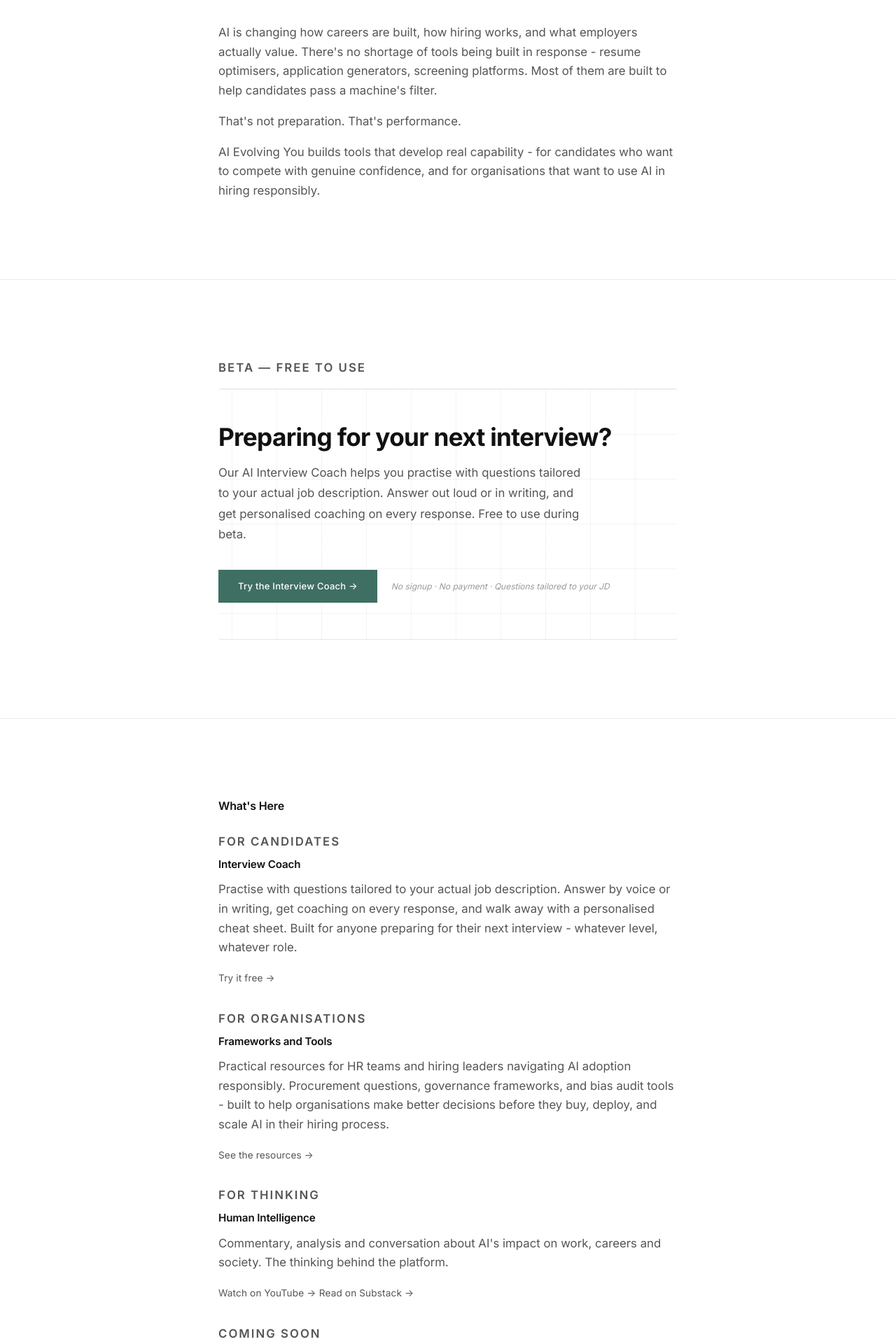
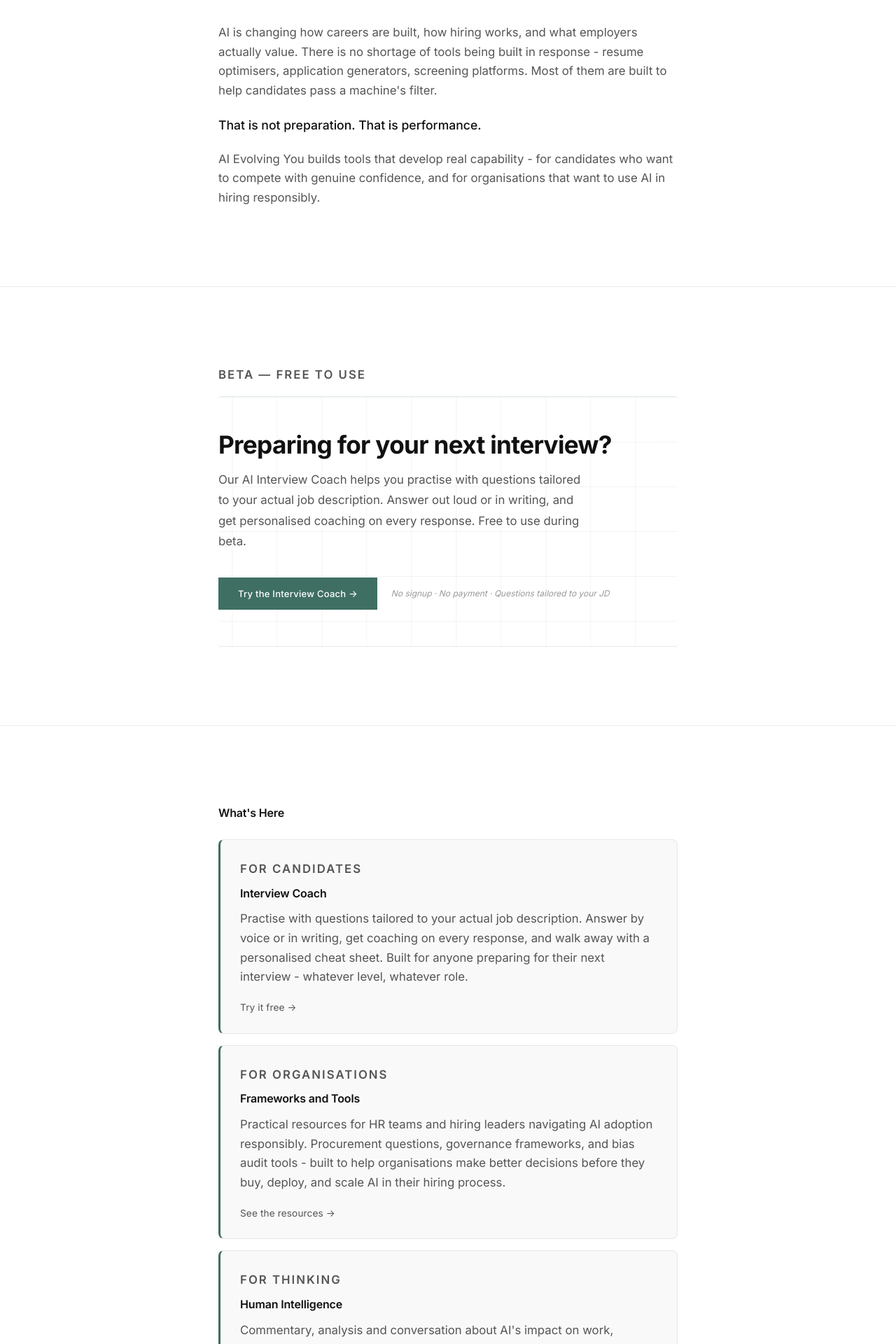
Before and after one commit to MYAISAM/aievolvingyou, a React (Vite) app: page / in a window 1280 px wide. Shown: the part 880-2800 px from the top of the page at 70% size. Built offline with nearby package versions, Linux system fonts and the light colour scheme.

Commit message:
Homepage cards, fix em dashes, tighten bridge copy

```diff
--- a/src/App.jsx
+++ b/src/App.jsx
@@ -30,23 +30,39 @@ import ArticleProcurementMistakes from "./articles/ArticleProcurementMistakes";
 // Thank you
 import ThankYou from "./components/ThankYou";
 
+const cardStyle = {
+  background: '#f9f9f9',
+  border: '1px solid rgba(0,0,0,0.07)',
+  borderLeft: '3px solid #3F6F63',
+  borderRadius: 8,
+  padding: '28px 28px 24px',
+}
+
+const cardStyleMuted = {
+  background: '#f9f9f9',
+  border: '1px solid rgba(0,0,0,0.07)',
+  borderLeft: '3px solid #e0e0e0',
+  borderRadius: 8,
+  padding: '28px 28px 24px',
+}
+
 function HomePage({ onOpenWaitlist }) {
   return (
     <>
       <Hero />
 
-      {/* Bridge — the why */}
+      {/* Bridge */}
       <FadeInSection>
         <div className="section-inner">
           <p>
             AI is changing how careers are built, how hiring works, and what employers actually value.
-            There's no shortage of tools being built in response - resume optimisers, application generators,
+            There is no shortage of tools being built in response - resume optimisers, application generators,
             screening platforms. Most of them are built to help candidates pass a machine's filter.
           </p>
-          <p style={{ marginTop: '1rem' }}>
-            That's not preparation. That's performance.
+          <p style={{ marginTop: '1.25rem', fontSize: '1.1rem', fontWeight: 500, color: '#111111', lineHeight: 1.7 }}>
+            That is not preparation. That is performance.
           </p>
-          <p style={{ marginTop: '1rem' }}>
+          <p style={{ marginTop: '1.25rem' }}>
             AI Evolving You builds tools that develop real capability - for candidates who want to compete
             with genuine confidence, and for organisations that want to use AI in hiring responsibly.
           </p>
@@ -55,15 +71,17 @@ function HomePage({ onOpenWaitlist }) {
 
       <InterviewCoachCTA />
 
-      {/* What's Here — product shelf */}
+      {/* What's Here */}
       <FadeInSection id="work">
         <div className="section-inner">
           <h2>What's Here</h2>
 
-          <div style={{ marginTop: '1.5rem' }}>
-            <p className="section-label" style={{ marginBottom: '0.4rem' }}>For candidates</p>
-            <h3>Interview Coach</h3>
-            <p>
+          <div style={{ display: 'flex', flexDirection: 'column', gap: '16px', marginTop: '8px' }}>
+
+            <div style={cardStyle}>
+              <p className="section-label" style={{ marginBottom: '8px' }}>For candidates</p>
+              <h3 style={{ fontSize: '1rem', fontWeight: 600, color: '#111111', marginBottom: '10px' }}>Interview Coach</h3>
+              <p style={{ marginBottom: '16px' }}>
                 Practise with questions tailored to your actual job description. Answer by voice or in writing,
                 get coaching on every response, and walk away with a personalised cheat sheet. Built for anyone
                 preparing for their next interview - whatever level, whatever role.
@@ -78,26 +96,23 @@ function HomePage({ onOpenWaitlist }) {
               </a>
             </div>
 
-          <div style={{ marginTop: '2rem' }}>
-            <p className="section-label" style={{ marginBottom: '0.4rem' }}>For organisations</p>
-            <h3>Frameworks and Tools</h3>
-            <p>
+            <div style={cardStyle}>
+              <p className="section-label" style={{ marginBottom: '8px' }}>For organisations</p>
+              <h3 style={{ fontSize: '1rem', fontWeight: 600, color: '#111111', marginBottom: '10px' }}>Frameworks and Tools</h3>
+              <p style={{ marginBottom: '16px' }}>
                 Practical resources for HR teams and hiring leaders navigating AI adoption responsibly.
                 Procurement questions, governance frameworks, and bias audit tools - built to help organisations
                 make better decisions before they buy, deploy, and scale AI in their hiring process.
               </p>
-            <a
-              href="/resources"
-              className="link-subtle"
-            >
+              <a href="/resources" className="link-subtle">
                 See the resources →
               </a>
             </div>
 
-          <div style={{ marginTop: '2rem' }}>
-            <p className="section-label" style={{ marginBottom: '0.4rem' }}>For thinking</p>
-            <h3>Human Intelligence</h3>
-            <p>
+            <div style={cardStyle}>
+              <p className="section-label" style={{ marginBottom: '8px' }}>For thinking</p>
+              <h3 style={{ fontSize: '1rem', fontWeight: 600, color: '#111111', marginBottom: '10px' }}>Human Intelligence</h3>
+              <p style={{ marginBottom: '16px' }}>
                 Commentary, analysis and conversation about AI's impact on work, careers and society.
                 The thinking behind the platform.
               </p>
@@ -120,10 +135,10 @@ function HomePage({ onOpenWaitlist }) {
               </a>
             </div>
 
-          <div style={{ marginTop: '2rem' }}>
-            <p className="section-label" style={{ marginBottom: '0.4rem' }}>Coming soon</p>
-            <h3>AI Displacement Report</h3>
-            <p>
+            <div style={cardStyleMuted}>
+              <p className="section-label" style={{ marginBottom: '8px', color: '#999999' }}>Coming soon</p>
+              <h3 style={{ fontSize: '1rem', fontWeight: 600, color: '#111111', marginBottom: '10px' }}>AI Displacement Report</h3>
+              <p style={{ marginBottom: '16px' }}>
                 Which roles are most exposed to AI disruption - and what you can do about it.
                 Research-backed, sector by sector.
               </p>
@@ -134,6 +149,8 @@ function HomePage({ onOpenWaitlist }) {
               >
                 Join the waitlist →
               </button>
+            </div>
+
           </div>
         </div>
       </FadeInSection>
@@ -170,7 +187,7 @@ function App() {
         <Route path="/" element={<HomePage onOpenWaitlist={() => setWaitlistOpen(true)} />} />
         <Route path="/resources" element={<Resources />} />
 
-        {/* Candidate articles — journey flow */}
+        {/* Candidate articles */}
         <Route path="/resources/four-types-of-interview-question" element={<ArticleFourTypes />} />
         <Route path="/resources/star-method" element={<ArticleSTAR />} />
         <Route path="/resources/weakness-question" element={<ArticleWeakness />} />
@@ -180,7 +197,7 @@ function App() {
         <Route path="/resources/specificity-principle" element={<ArticleSpecificity />} />
         <Route path="/resources/interviewing-after-long-gap" element={<ArticleLongGap />} />
 
-        {/* Companion / quick-answer articles */}
+        {/* Companion articles */}
         <Route path="/resources/weakness-question-examples" element={<ArticleWeaknessExamples />} />
         <Route path="/resources/do-employers-use-ai-to-screen-applications" element={<ArticleDoEmployersUseAI />} />
         <Route path="/resources/how-to-tell-if-ai-is-screening-you" element={<ArticleHowToTellAIScreening />} />
```
Lines whose indentation alone changed are shown as unchanged.
